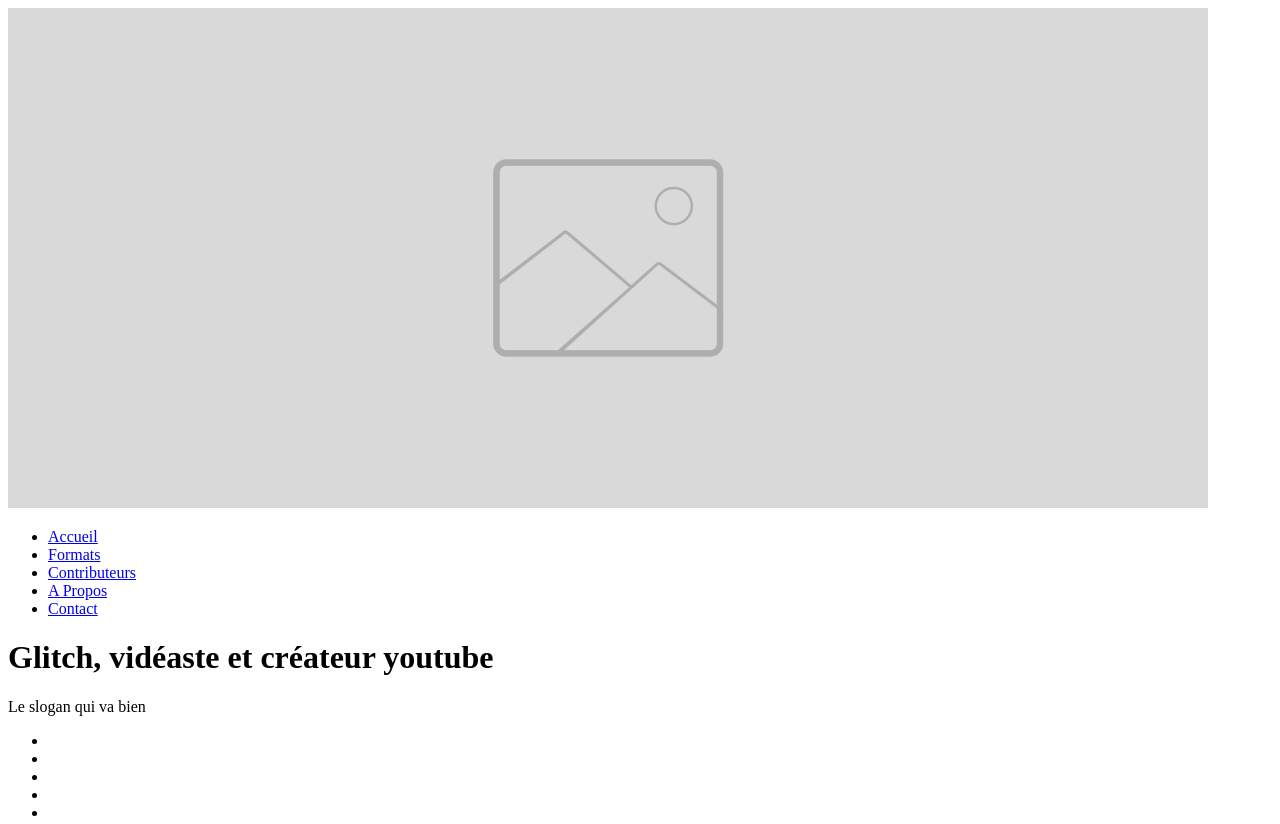
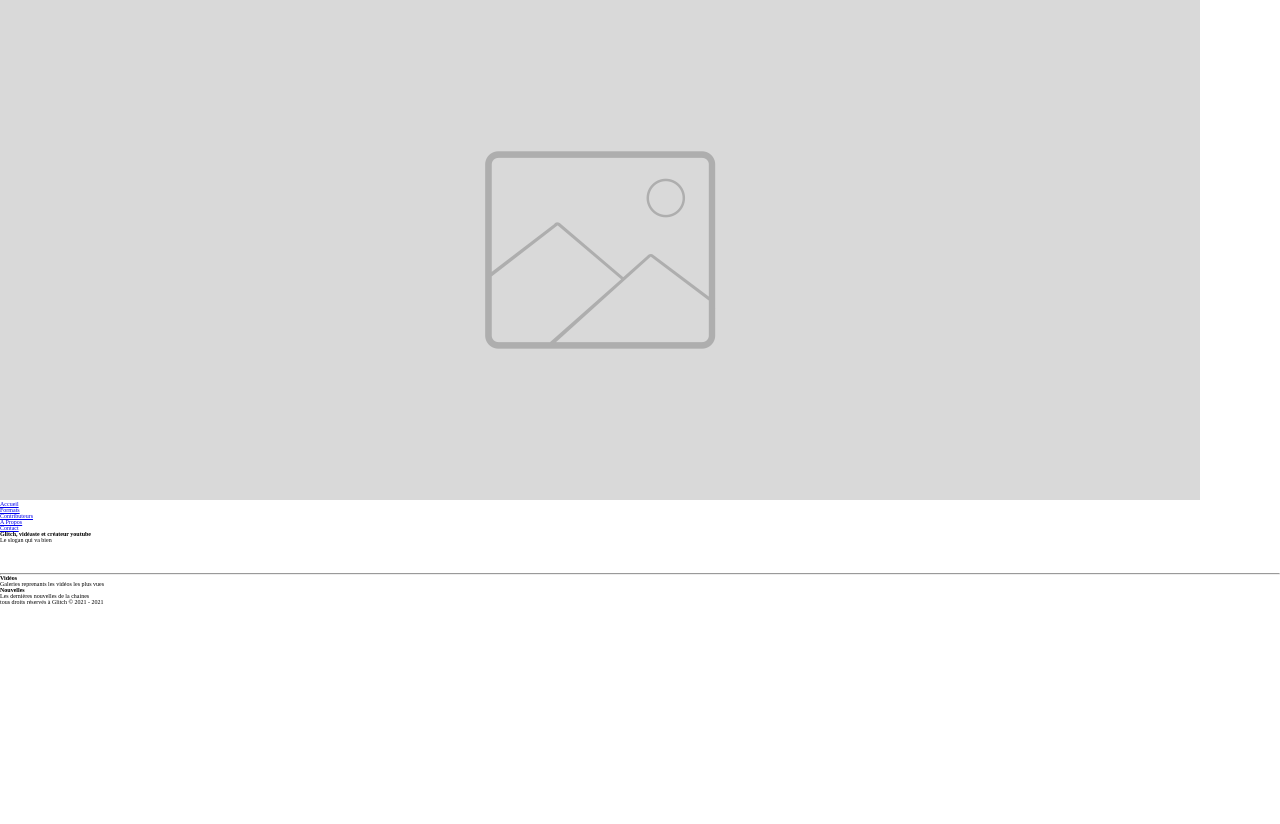
Before and after one commit to Nilcouv/Epsilon-Podcast, a plain HTML site: page index.html in a window 1280 px wide. Shown: the top 824 px of the page. After the commit the page ends 800 px from the top, so only its background shows below. Drawn offline with Linux system fonts and the light colour scheme.

Commit message:
feuille de style

```diff
--- a/index.html
+++ b/index.html
@@ -10,7 +10,7 @@
         <title>Vidéaste et créateur | Glitch</title>
         <meta name="description" content="Vidéaste et créateur vidéo et podcast, retrouvez moi sur youtube, tiktok, spotify, etc.">
         <meta name="viewport" content="width=device-width, initial-scale=1">
-        <link rel="stylesheet" href="">
+        <link rel="stylesheet" href="style.css">
     </head>
     <body>
         <header>
```
Also changed, not shown: apropos.html (+1 -0 lines), contact.html (+1 -0 lines), contributeurs.html (+1 -0 lines), formats.html (+1 -0 lines).
